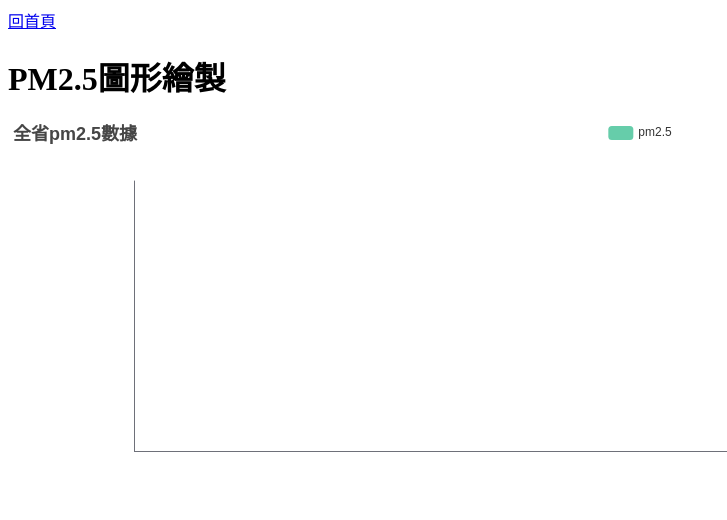
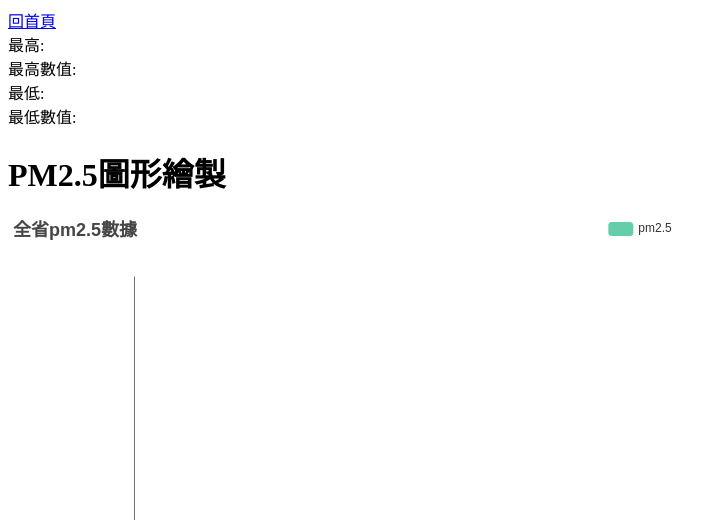
Before and after one commit to 17app001/flaskdemo, a Flask app: page /pm25-chart in a window 1280 px wide. Shown: the top 520 px of the page, without its empty margins (0-727 px from the left). Run offline with Flask 3, Linux system fonts and the light colour scheme; data that the repository does not hold is empty; some libraries are stand-ins or nearby versions.

Commit message:
取得最高最低數據完成

```diff
--- a/scrape.py
+++ b/scrape.py
@@ -3,6 +3,8 @@
 import pandas as pd
 
 url = "https://data.moenv.gov.tw/api/v2/aqx_p_02?api_key=e8dd42e6-9b8b-43f8-991e-b3dee723a52d&limit=1000&sort=datacreationdate%20desc&format=JSON"
+six_countys = ["臺北市", "新北市", "桃園市", "臺中市", "臺南市", "高雄市"]
+df = None
 
 
 def get_six_pm25_json():
@@ -18,7 +20,13 @@
     xdata = [value[0] for value in values]
     ydata = [value[2] for value in values]
 
-    json_data = {"site": xdata, "pm25": ydata}
+    datas = list(zip(xdata, ydata))
+
+    datas = sorted(datas, key=lambda x: x[1])
+
+    # print(datas)
+
+    json_data = {"site": xdata, "pm25": ydata, "highest": datas[-1], "lowest": datas[0]}
 
     return json_data
 
@@ -31,18 +39,19 @@
 
 
 def get_pm25_data():
-    datas = requests.get(url).json()["records"]
-    df = pd.DataFrame(datas)
-    # 將非正常數值轉換成None
-    df["pm25"] = df["pm25"].apply(convert_value)
-    # 移除有None的數據
-    df = df.dropna()
+    global df
+    if df is None:
+        datas = requests.get(url).json()["records"]
+        df = pd.DataFrame(datas)
+        # 將非正常數值轉換成None
+        df["pm25"] = df["pm25"].apply(convert_value)
+        # 移除有None的數據
+        df = df.dropna()
 
     return df
 
 
 def scrape_six_pm25():
-    six_countys = ["臺北市", "新北市", "桃園市", "臺中市", "臺南市", "高雄市"]
     pm25 = []
     try:
         df = get_pm25_data()
@@ -101,4 +110,4 @@
 
 if __name__ == "__main__":
     # print(scrape_stocks())
-    print(scrape_six_pm25())
+    print(get_pm25_json())
--- a/templates/pm25-chart.html
+++ b/templates/pm25-chart.html
@@ -11,6 +11,13 @@
 
 <body>
     <a href="/">回首頁</a>
+
+    <div id="highestSite">最高:</div>
+    <div id="highestPm25">最高數值:</div>
+    <div id="lowestSite">最低:</div>
+    <div id="lowestPm25">最低數值:</div>
+
+
     <h1>PM2.5圖形繪製</h1>
     <div id="main" style="width: 100%;height:400px;"></div>
     <div id="six" style="width: 100%;height:400px;"></div>
@@ -26,6 +33,11 @@
                 success: (data) => {
                     console.log(data);
                     drawChart(chart1, data["site"], data["pm25"], title = "全省pm2.5數據", "pm2.5");
+
+                    $("#highestSite").text(data["highest"][0]);
+                    $("#highestPm25").text(data["highest"][1]);
+                    $("#lowestSite").text(data["lowest"][0]);
+                    $("#lowestPm25").text(data["lowest"][1]);
                 }
             }
         );
@@ -42,8 +54,6 @@
                 }
             }
         );
-
-
 
         function drawChart(chart, xdata, ydata, title = "圖表", name = "數值", color = "#66cdaa") {
             var option = {
```
